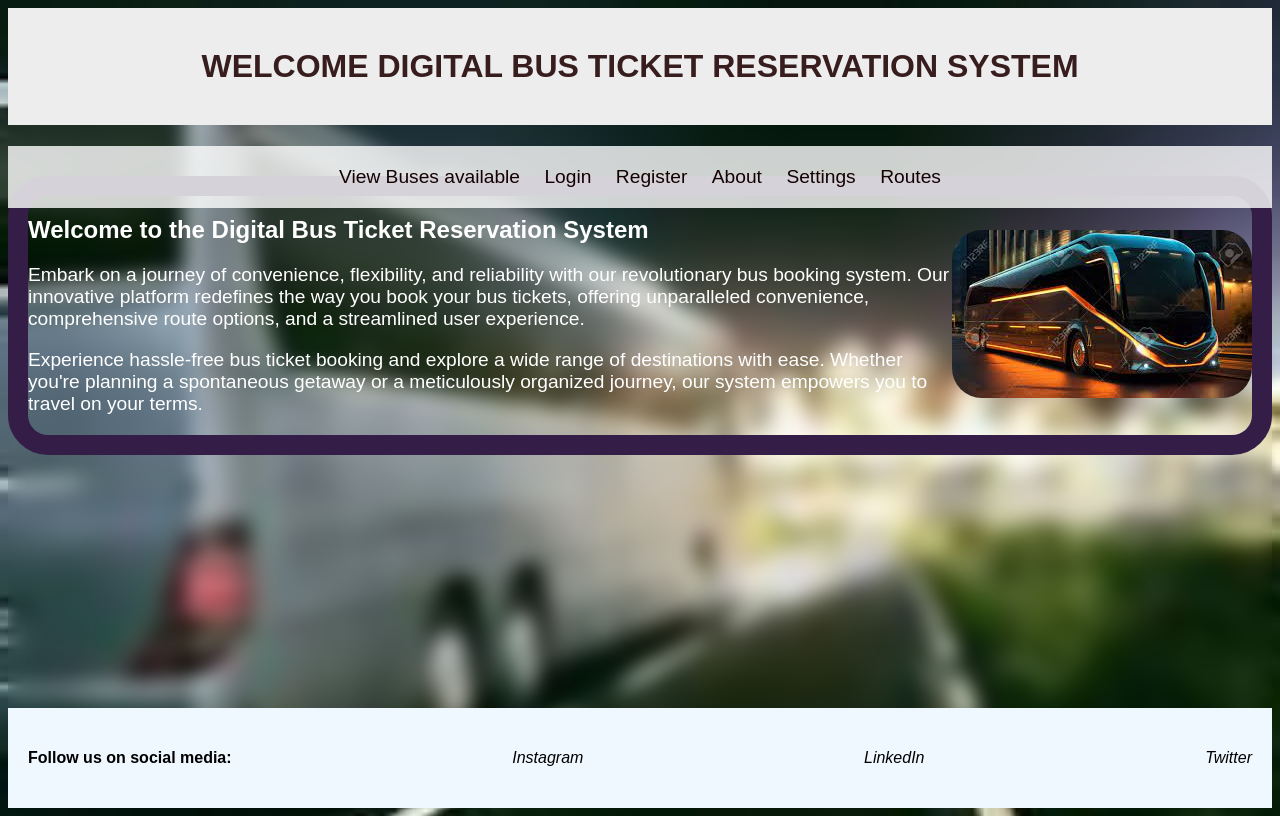
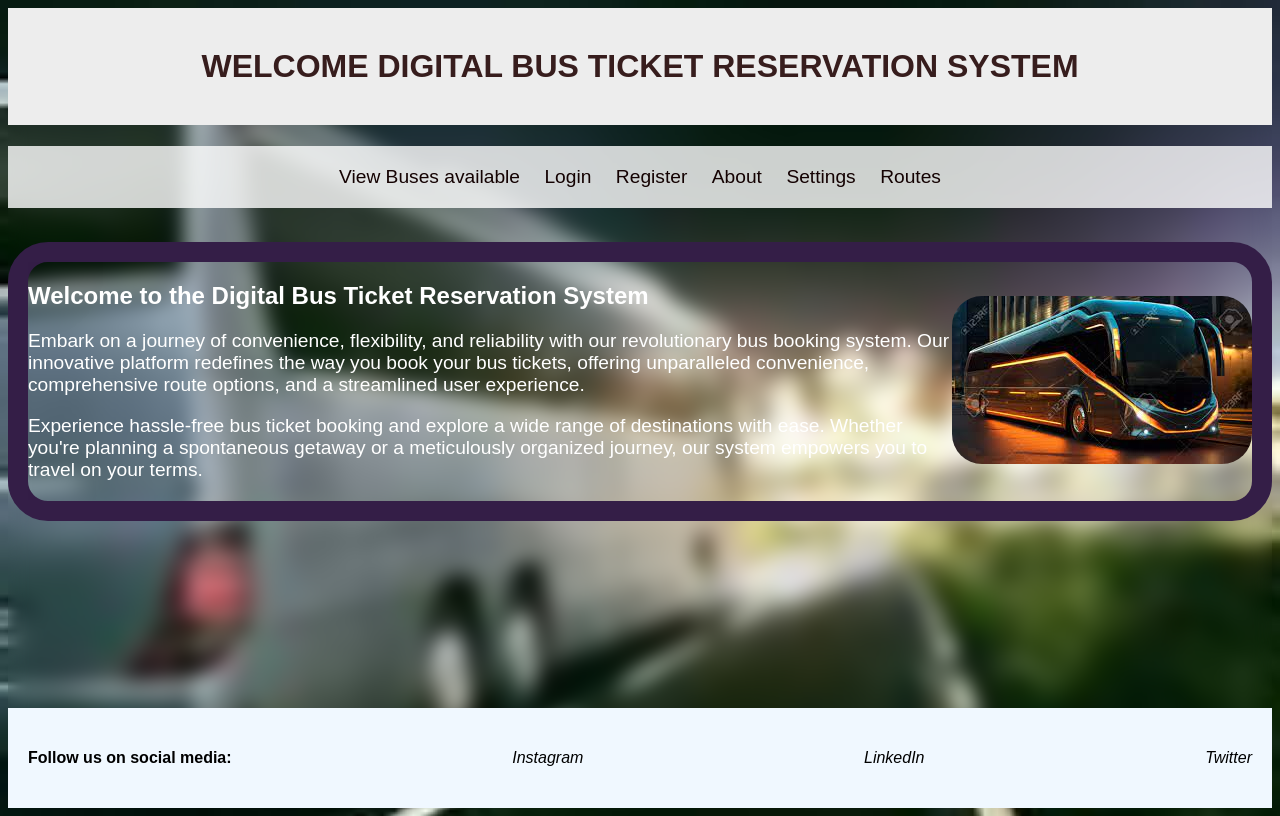
Before and after one commit to Pha12thom/DjangoBusmanagement_system, a Django app: page / in a window 1280 px wide. Run offline with Django 4.2, Linux system fonts and the light colour scheme.

```diff
--- a/managements/static/css/home.css
+++ b/managements/static/css/home.css
@@ -82,6 +82,7 @@ nav {
     z-index: 999;
     color: black;
     justify-content: space-around;
+    transform: matrix(1.05);
 }
 
 nav ul {
@@ -200,9 +201,7 @@ footer {
 #sidebar a:hover {
     background-color: #555;
 }
-main {
-    margin-top: 200px;
-}
+
 
 /* Welcome message styles */
 .welcome-message h1 {
@@ -215,7 +214,7 @@ main {
     border: 20px solid  rgb(52, 30, 71);
     backdrop-filter: blur(80px);
     display: inline-flex;
-    margin-top: 30px;
+    margin-top: 6rem;
     flex-direction: row;
     justify-content: space-around;
     align-items: center;
```
